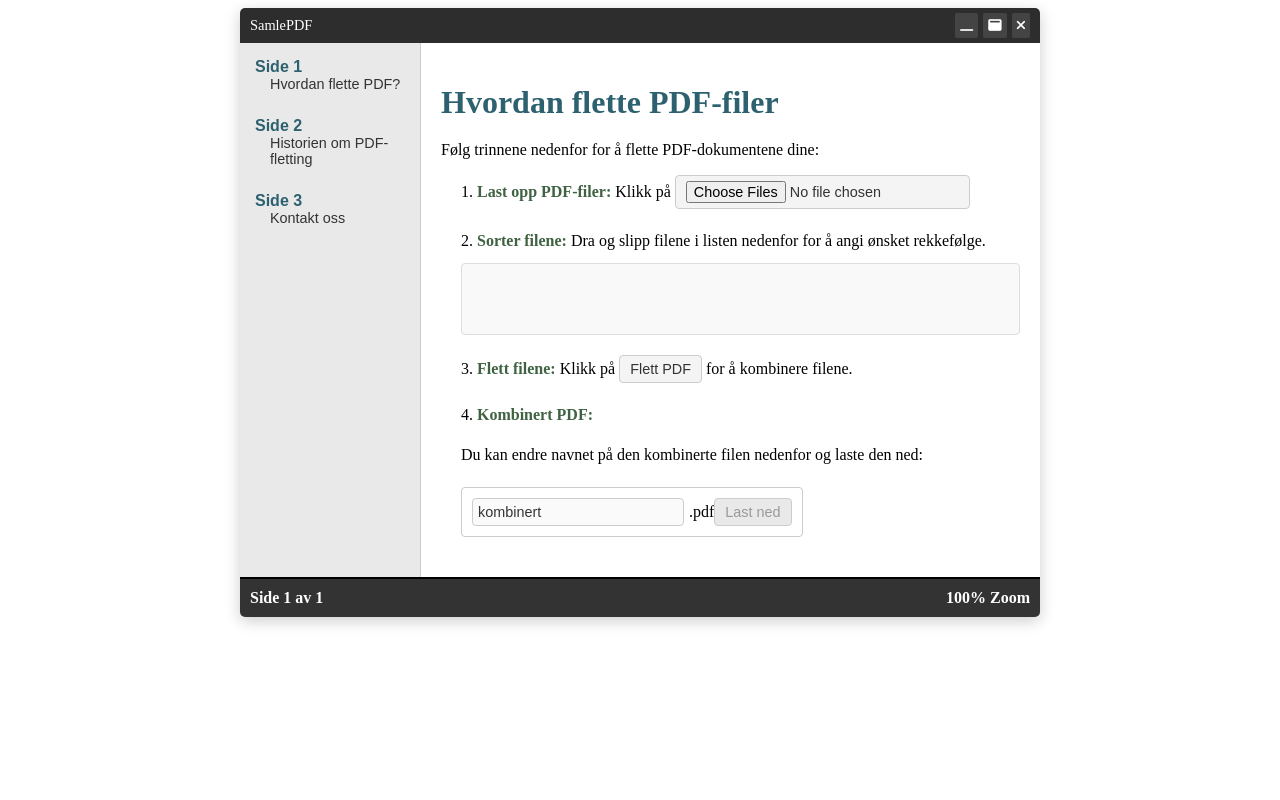
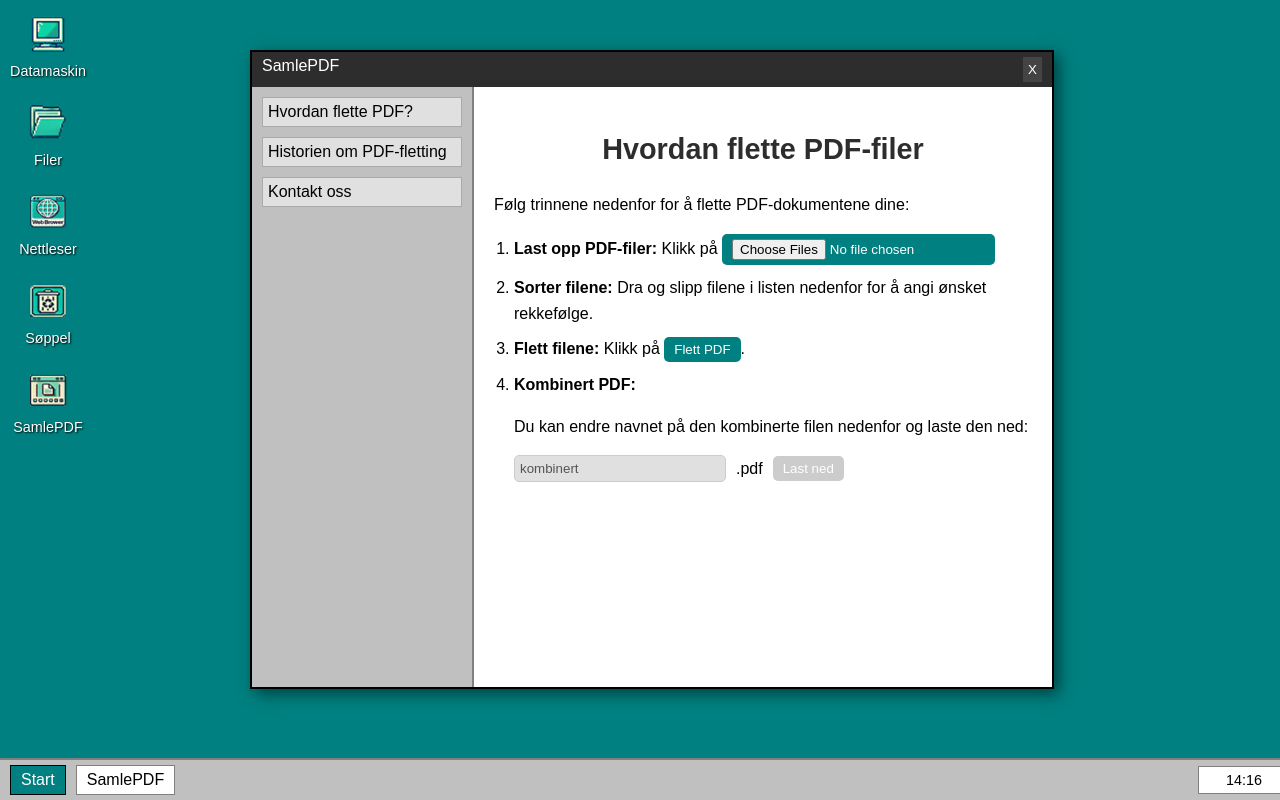
Before and after one commit to Orjanhell/SamlePDF, a Flask app: page / in a window 1280 px wide. Run offline with Flask 3, Linux system fonts and the light colour scheme.

Commit message:
Store design endringer

```diff
--- a/static/css/styles.css
+++ b/static/css/styles.css
@@ -1,267 +1,252 @@
-/* Generell layout */
-.window {
-    width: 800px;
-    margin: auto;
-    background: #ffffff;
-    border-radius: 5px;
-    box-shadow: 0 4px 15px rgba(0, 0, 0, 0.2);
+/* Generell styling for Windows 98-look */
+body {
+    background-color: #008080; /* Windows 98 grønn */
+    margin: 0;
+    font-family: Arial, sans-serif;
+}
+
+/* Skrivebordsikoner */
+.desktop-icons {
+    position: absolute;
+    top: 10px;
+    left: 10px;
+    display: flex;
+    flex-direction: column; /* Gjør ikonene vertikale */
+    gap: 20px;
+}
+
+.icon {
     display: flex;
     flex-direction: column;
-    overflow: hidden;
+    align-items: center;
+    text-align: center;
+    cursor: pointer;
+}
+
+.icon img {
+    width: 48px;
+    height: 48px;
+    margin-bottom: 5px;
+}
+
+.icon span {
+    font-size: 0.9rem;
+    color: white;
+    text-shadow: 1px 1px 2px black;
+}
+
+/* Individuelle ikoner */
+.icon.datamaskin img {
+    content: url('/static/images/datamaskin.jpg');
+}
+
+.icon.filer img {
+    content: url('/static/images/filer.jpg');
+}
+
+.icon.nettleser img {
+    content: url('/static/images/nettleser.jpg');
+}
+
+.icon.soppel img {
+    content: url('/static/images/soppel.jpg');
+}
+
+.icon.samlepdf img {
+    content: url('/static/images/SamlePDF.jpg');
+}
+
+/* Start-linjen */
+.start-bar {
+    position: fixed;
+    bottom: 0;
+    left: 0;
+    width: 100%;
+    background: #c0c0c0;
+    display: flex;
+    align-items: center;
+    border-top: 2px solid #808080;
+    height: 40px;
+    padding: 0 10px;
+}
+
+.start-button {
+    background: #008080;
+    color: white;
+    border: 1px solid black;
+    font-size: 1rem;
+    padding: 5px 10px;
+    margin-right: 10px;
+    cursor: pointer;
+}
+
+.start-button:hover {
+    background: #004040;
+}
+
+.task-bar {
+    flex: 1;
+    display: flex;
+    align-items: center;
+}
+
+.task {
+    background: white;
+    border: 1px solid #808080;
+    padding: 5px 10px;
+    margin-right: auto;
+    cursor: pointer;
+}
+
+.clock {
+    background: white;
+    padding: 5px;
+    border: 1px solid #808080;
+    text-align: center;
+    width: 80px;
+    font-size: 0.9rem;
+}
+
+/* Applikasjonsvindu */
+.window {
+    position: absolute;
+    top: 50px;
+    left: 250px;
+    width: 800px;
+    border: 2px solid black;
+    background: white;
+    box-shadow: 5px 5px 15px rgba(0, 0, 0, 0.5);
+}
+
+.title-bar {
+    background: #2d2d2d;
+    color: white;
+    padding: 5px 10px;
+    display: flex;
+    justify-content: space-between;
+}
+
+.title-bar .window-controls button {
+    background: #444;
+    color: white;
+    border: none;
+    padding: 5px;
+    cursor: pointer;
+}
+
+.title-bar .window-controls button:hover {
+    background: #222;
 }
 
 .viewer {
     display: flex;
-    flex: 1;
-    min-height: 500px;
-    max-height: 80vh;
-    overflow-y: auto;
 }
 
-/* Toppmeny */
-.title-bar {
-    background: #2d2d2d;
-    color: #ffffff;
-    display: flex;
-    justify-content: space-between;
-    align-items: center;
-    padding: 5px 10px;
-    font-size: 0.9rem;
-}
-
-.window-controls {
-    display: flex;
-    gap: 5px;
-}
-
-.control-btn {
-    background: #444;
-    border: none;
-    color: #fff;
-    padding: 5px;
-    border-radius: 2px;
-    cursor: pointer;
-    transition: background 0.2s;
-}
-
-.control-btn:hover {
-    background: #666;
-}
-
-/* Verktøylinje */
-.toolbar {
-    background: #f4f4f4;
+.sidebar {
+    width: 200px;
+    background: #c0c0c0;
     padding: 10px;
-    display: flex;
-    gap: 10px;
-    border-bottom: 1px solid #ccc;
-}
-
-/* Sidepanel */
-.sidebar {
-    width: 20%;
-    background: #e9e9e9;
-    padding: 10px;
-    border-right: 1px solid #ccc;
-    overflow-y: auto;
-    font-family: Arial, sans-serif;
+    border-right: 2px solid #808080;
 }
 
 .menu-item {
-    margin-bottom: 15px;
+    margin-bottom: 10px;
+    cursor: pointer;
     padding: 5px;
-    cursor: pointer;
+    background: #e0e0e0;
+    border: 1px solid #aaa;
 }
 
-.menu-item p {
-    margin: 0;
-    font-weight: bold;
-    color: #2D616F;
+.menu-item:hover {
+    background: #d0d0d0;
 }
 
-.menu-item span {
-    display: block;
-    margin-left: 15px;
-    font-size: 0.9rem;
-    color: #333333;
-}
-
-/* Fjern hover-effekter på menyen */
-.menu-item:hover {
-    background: none;
-}
-
-/* PDF-siden */
 .pdf-page {
     flex: 1;
     padding: 20px;
     overflow-y: auto;
+    font-size: 1rem;
+    line-height: 1.6;
 }
 
-.pdf-page h1 {
-    font-size: 2rem;
+h1 {
+    font-size: 1.8rem;
     margin-bottom: 20px;
-    color: #2D616F;
+    color: #2d2d2d;
+    text-align: center;
 }
 
-.pdf-page ol {
+h2 {
+    font-size: 1.5rem;
+    margin-bottom: 15px;
+    color: #2d2d2d;
+}
+
+ol {
     padding-left: 20px;
     margin-bottom: 20px;
-    list-style: decimal inside;
-    color: #000000;
 }
 
-.pdf-page ol li {
-    margin-bottom: 20px;
-    line-height: 1.5;
-    color: #000;
+ol li {
+    margin-bottom: 10px;
 }
 
-.pdf-page ol li strong {
-    color: #3F6242;
-}
-
-.pdf-page a {
-    color: #007bff;
-    text-decoration: none;
-}
-
-.pdf-page a:hover {
-    text-decoration: underline;
-}
-
-/* Fil-liste */
 .file-list {
     margin-top: 10px;
     list-style: none;
-    padding: 10px;
-    background: #f9f9f9;
-    border: 1px solid #ddd;
-    min-height: 50px;
-    border-radius: 4px;
-    display: flex;
-    flex-direction: column;
-    gap: 5px;
+    padding: 0;
 }
 
 .file-list-item {
+    background: #f4f4f4;
+    border: 1px solid #ccc;
+    padding: 10px;
+    border-radius: 5px;
+    margin-bottom: 5px;
     display: flex;
     justify-content: space-between;
     align-items: center;
-    padding: 10px;
-    background: #ffffff;
-    border: 1px solid #ccc;
-    border-radius: 4px;
-    transition: background-color 0.3s ease;
 }
 
-/* Interaktiv fil-liste */
-.file-list-item:hover {
-    background-color: #f0f0f0;
-    cursor: grab;
+.output-section {
+    display: flex;
+    align-items: center;
+    gap: 10px;
+    margin-top: 10px;
 }
 
-.file-list-item:active {
-    cursor: grabbing;
-    opacity: 0.8;
+.rename-input {
+    padding: 5px;
+    border: 1px solid #ccc;
+    border-radius: 5px;
+    width: 200px;
 }
 
-/* Navnefelt */
-.rename-input {
-    border: 1px solid #ccc;
-    border-radius: 4px;
-    padding: 5px;
-    font-size: 0.9rem;
-    width: 200px;
-    color: #333333;
-    font-family: Arial, sans-serif;
-    display: inline-block; /* Samme linje som .pdf */
-    vertical-align: middle; /* Vertikal justering */
-    margin-right: 5px; /* Avstand til .pdf */
+.rename-input:disabled {
+    background: #e0e0e0;
 }
 
-.file-extension {
-    font-size: 0.9rem;
-    color: #333333;
-    margin-left: 0; /* Ingen ekstra avstand */
-    display: inline-block; /* Holder seg på linje med input */
-    vertical-align: middle; /* Matcher input-feltets høyde */
-    line-height: 1.5; /* Juster høyden for å matche input-feltet */
+.btn {
+    padding: 5px 10px;
+    background: #008080;
+    color: white;
+    border: none;
+    border-radius: 5px;
+    cursor: pointer;
 }
 
-/* Output-seksjon */
-.output-section {
-    display: flex;
-    align-items: center; /* Vertikal justering */
-    gap: 10px; /* Mellom input, .pdf og knapp */
-    margin-top: 20px; /* Avstand fra tidligere innhold */
+.btn:hover {
+    background: #006060;
 }
 
-/* Juster knapp og deaktiverte stiler */
-.btn, input[type="file"] {
-    background: #f4f4f4;
-    color: #333333;
-    padding: 5px 10px;
-    border: 1px solid #ccc;
-    border-radius: 4px;
-    font-size: 0.9rem;
-    cursor: pointer;
-    transition: background-color 0.3s ease, border 0.3s ease;
-}
-
-.btn:hover, input[type="file"]:hover {
-    background: #e0e0e0;
-    border-color: #aaa;
-}
-
-#download-btn:disabled {
-    background: #e9e9e9;
-    color: #999;
+.btn:disabled {
+    background: #ccc;
     cursor: not-allowed;
 }
 
-
-/* Fast .pdf tekst */
-.file-extension {
-    font-size: 0.9rem;
-    color: #333333;
-    margin-left: 2px;
-    cursor: default;
+.status-message {
+    margin-top: 20px;
+    color: #2d2d2d;
+    font-size: 1rem;
+    text-align: center;
 }
-
-/* Knappestiler */
-.btn, input[type="file"] {
-    display: inline-block;
-    background: #f4f4f4;
-    color: #333333;
-    padding: 5px 10px;
-    border: 1px solid #ccc;
-    border-radius: 4px;
-    font-size: 0.9rem;
-    font-family: Arial, sans-serif;
-    cursor: pointer;
-    transition: background-color 0.3s ease, border 0.3s ease;
-}
-
-.btn:hover, input[type="file"]:hover {
-    background: #e0e0e0;
-    border-color: #aaa;
-}
-
-#download-btn:disabled {
-    background: #e9e9e9;
-    color: #999;
-    cursor: not-allowed;
-}
-
-/* Statuslinje */
-.status-bar {
-    background: #333333;
-    color: #ffffff;
-    font-weight: bold;
-    display: flex;
-    justify-content: space-between;
-    font-size: 1rem;
-    padding: 10px;
-    border-top: 2px solid #000000;
-}
--- a/static/js/scripts.js
+++ b/static/js/scripts.js
@@ -1,6 +1,6 @@
 let fileList = [];
 let combinedPDFBlob = null;
-let draggingIndex = null; // Deklarert globalt
+let draggingIndex = null; // Indeksen for fila som dras
 
 // Legg til filer
 function addFiles() {
@@ -56,9 +56,9 @@ function removeFile(index) {
 function handleDragOver(e, targetIndex) {
     e.preventDefault();
     if (draggingIndex !== targetIndex) {
-        const item = fileList.splice(draggingIndex, 1)[0];
-        fileList.splice(targetIndex, 0, item);
-        draggingIndex = targetIndex; // Oppdater startindeksen
+        const draggedFile = fileList.splice(draggingIndex, 1)[0];
+        fileList.splice(targetIndex, 0, draggedFile);
+        draggingIndex = targetIndex;
         updateFileList();
     }
 }
@@ -71,7 +71,6 @@ function handleDragEnd() {
     draggingIndex = null; // Nullstill
 }
 
-
 // Flett PDF-filer
 async function uploadAndCombine() {
     if (fileList.length < 2) {
@@ -81,7 +80,7 @@ async function uploadAndCombine() {
 
     const formData = new FormData();
     fileList.forEach((file, index) => {
-        formData.append(`pdfs[${index}]`, file); // Sørger for riktig struktur
+        formData.append(`pdfs[${index}]`, file);
     });
 
     try {
@@ -94,16 +93,15 @@ async function uploadAndCombine() {
             throw new Error(`Serverfeil: ${response.status}`);
         }
 
-        combinedPDFBlob = await response.blob(); // Lagre blob for nedlasting
+        combinedPDFBlob = await response.blob();
 
         // Aktiver input-feltet og knappen
         document.getElementById('output-name').disabled = false;
         document.getElementById('download-btn').disabled = false;
-    } catch (error) {
+            } catch (error) {
         alert('En feil oppstod: ' + error.message);
     }
 }
-
 
 // Last ned kombinert PDF
 function downloadCombinedPDF() {
@@ -111,26 +109,9 @@ function downloadCombinedPDF() {
     const url = window.URL.createObjectURL(combinedPDFBlob);
     const a = document.createElement('a');
     a.href = url;
-    a.download = `${fileName}.pdf`; // Legg til .pdf automatisk
+    a.download = `${fileName}.pdf`;
     a.click();
     window.URL.revokeObjectURL(url);
-}
-
-// Fjern filer
-function removeFile(index) {
-    fileList.splice(index, 1);
-    updateFileList();
-}
-
-// Dra-og-slipp-funksjonalitet
-function handleDragOver(e, targetIndex) {
-    e.preventDefault();
-    if (draggingIndex !== targetIndex) {
-        const item = fileList.splice(draggingIndex, 1)[0];
-        fileList.splice(targetIndex, 0, item);
-        draggingIndex = targetIndex; // Oppdater startindeksen
-        updateFileList();
-    }
 }
 
 // Last dynamisk innhold
@@ -145,19 +126,17 @@ function loadContent(page) {
                 <h1>Hvordan flette PDF-filer</h1>
                 <p>Følg trinnene nedenfor for å flette PDF-dokumentene dine:</p>
                 <ol>
-                    <li><strong>Last opp PDF-filer:</strong> Klikk på <input type="file" id="pdf-file" class="btn" name="pdf-file" accept="application/pdf" multiple onchange="addFiles()" required></li>
+                    <li><strong>Last opp PDF-filer:</strong> Klikk på <input type="file" id="pdf-file" class="btn" name="pdf-file" accept="application/pdf" multiple onchange="addFiles()"></li>
                     <li><strong>Sorter filene:</strong> Dra og slipp filene i listen nedenfor for å angi ønsket rekkefølge.
                         <ul class="file-list" id="file-list"></ul>
                     </li>
-                    <li><strong>Flett filene:</strong> Klikk på <button type="button" class="btn" onclick="uploadAndCombine()">Flett PDF</button> for å kombinere filene.</li>
+                    <li><strong>Flett filene:</strong> Klikk på <button type="button" class="btn" onclick="uploadAndCombine()">Flett PDF</button>.</li>
                     <li><strong>Kombinert PDF:</strong>
                         <p>Du kan endre navnet på den kombinerte filen nedenfor og laste den ned:</p>
                         <div class="output-section">
-                            <div class="file-list-item">
-                                <input type="text" id="output-name" value="kombinert" class="rename-input" disabled>
-                                <span>.pdf</span>
-                                <button class="btn" id="download-btn" onclick="downloadCombinedPDF()" disabled>Last ned</button>
-                            </div>
+                            <input type="text" id="output-name" value="kombinert" class="rename-input" disabled>
+                            <span>.pdf</span>
+                            <button class="btn" id="download-btn" onclick="downloadCombinedPDF()" disabled>Last ned</button>
                         </div>
                     </li>
                 </ol>
@@ -192,3 +171,13 @@ function loadContent(page) {
 window.onload = () => {
     loadContent('guiden');
 };
+
+function openApplication() {
+    document.getElementById('samlepdf-app').style.display = 'block';
+
+    const taskBar = document.querySelector('.task-bar');
+    const task = document.createElement('div');
+    task.className = 'task';
+    task.textContent = 'SamlePDF';
+    taskBar.appendChild(task);
+}
--- a/templates/index.html
+++ b/templates/index.html
@@ -3,80 +3,115 @@
 <head>
     <meta charset="UTF-8">
     <meta name="viewport" content="width=device-width, initial-scale=1.0">
-    <title>SamlePDF - Samle flere PDF filer til 1 fil</title>
-    <link rel="stylesheet" href="https://cdnjs.cloudflare.com/ajax/libs/font-awesome/6.0.0-beta3/css/all.min.css">
+    <title>SamlePDF</title>
     <link rel="stylesheet" href="/static/css/styles.css">
 </head>
 <body>
-    <div class="window">
-        <!-- Toppmeny med vindusknapper -->
-        <div class="title-bar">
+    <!-- Skrivebordet -->
+    <div class="desktop-icons">
+        <div class="icon datamaskin">
+            <img src="/static/images/datamaskin.jpg" alt="Datamaskin">
+            <span>Datamaskin</span>
+        </div>
+        <div class="icon filer">
+            <img src="/static/images/filer.jpg" alt="Filer">
+            <span>Filer</span>
+        </div>
+        <div class="icon nettleser">
+            <img src="/static/images/nettleser.jpg" alt="Nettleser">
+            <span>Nettleser</span>
+        </div>
+        <div class="icon soppel">
+            <img src="/static/images/soppel.jpg" alt="Søppel">
+            <span>Søppel</span>
+        </div>
+        <div class="icon samlepdf" onclick="openApplication()">
+            <img src="/static/images/SamlePDF.jpg" alt="SamlePDF">
+            <span>SamlePDF</span>
+        </div>
+    </div>
+
+    <!-- SamlePDF-vindu -->
+    <div id="samlepdf-app" class="window">
+        <div class="title-bar" onmousedown="dragWindow(event)">
             <span class="title">SamlePDF</span>
             <div class="window-controls">
-                <button class="control-btn min"><i class="fas fa-window-minimize"></i></button>
-                <button class="control-btn max"><i class="fas fa-window-maximize"></i></button>
-                <button class="control-btn close"><i class="fas fa-times"></i></button>
+                <button onclick="closeApplication()">X</button>
             </div>
         </div>
-
-        <!-- PDF Viewer Layout -->
-        <div class="viewer">
-            <!-- Sidepanel -->
+        <div class="viewer" style="height: 75vh;">
             <aside class="sidebar">
-                <div class="menu-item" onclick="loadContent('guiden')">
-                    <p>Side 1</p>
-                    <span>Hvordan flette PDF?</span>
-                </div>
-                <div class="menu-item" onclick="loadContent('historien')">
-                    <p>Side 2</p>
-                    <span>Historien om PDF-fletting</span>
-                </div>
-                <div class="menu-item" onclick="loadContent('kontakt')">
-                    <p>Side 3</p>
-                    <span>Kontakt oss</span>
-                </div>
+                <div class="menu-item" onclick="loadContent('guiden')">Hvordan flette PDF?</div>
+                <div class="menu-item" onclick="loadContent('historien')">Historien om PDF-fletting</div>
+                <div class="menu-item" onclick="loadContent('kontakt')">Kontakt oss</div>
             </aside>
-
-            <!-- Hovedinnhold -->
             <main class="pdf-page" id="main-content">
-                <h1>Hvordan flette PDF-filer</h1>
-                <p>Følg trinnene nedenfor for å flette PDF-dokumentene dine:</p>
-                <ol>
-                    <li>
-                        <strong>Last opp PDF-filer:</strong>
-                        Klikk på <input type="file" id="pdf-file" class="btn" name="pdf-file" accept="application/pdf" multiple onchange="addFiles()" required>
-                    </li>
-                    <li>
-                        <strong>Sorter filene:</strong>
-                        Dra og slipp filene i listen nedenfor for å angi ønsket rekkefølge.
-                        <ul class="file-list" id="file-list"></ul>
-                    </li>
-                    <li>
-                        <strong>Flett filene:</strong>
-                        Klikk på <button type="button" class="btn" onclick="uploadAndCombine()">Flett PDF</button> for å kombinere filene.
-                    </li>
-                    <li>
-                        <strong>Kombinert PDF:</strong>
-                        <p>Du kan endre navnet på den kombinerte filen nedenfor og laste den ned:</p>
-                        <div class="output-section">
-                        <div class="file-list-item">
-                            <input type="text" id="output-name" value="kombinert" class="rename-input">
-                            <span class="file-extension">.pdf</span>
-                            <button class="btn" id="download-btn" onclick="downloadCombinedPDF()" disabled>Last ned</button>
-                        </div>
-                    </div>
-
-                    </li>
-                </ol>
+                <!-- Innhold lastes inn dynamisk her -->
             </main>
         </div>
+    </div>
 
-        <!-- Statuslinje -->
-        <div class="status-bar">
-            <span>Side 1 av 1</span>
-            <span>100% Zoom</span>
+    <!-- Start-linje -->
+    <div class="start-bar">
+        <button class="start-button">Start</button>
+        <div class="task-bar">
+            <div class="task" id="task-samlepdf" style="display: none;">SamlePDF</div>
         </div>
+        <div class="clock" id="clock">00:00</div>
     </div>
+
     <script src="/static/js/scripts.js"></script>
+    <script>
+        let isDragging = false;
+        let offsetX = 0;
+        let offsetY = 0;
+        const windowElement = document.getElementById('samlepdf-app');
+        const taskElement = document.getElementById('task-samlepdf');
+
+        function openApplication() {
+            windowElement.style.display = 'block';
+            taskElement.style.display = 'block';
+            loadContent('guiden');
+        }
+
+        function closeApplication() {
+            windowElement.style.display = 'none';
+            taskElement.style.display = 'none';
+        }
+
+        function dragWindow(event) {
+            isDragging = true;
+            offsetX = event.clientX - windowElement.offsetLeft;
+            offsetY = event.clientY - windowElement.offsetTop;
+            document.addEventListener('mousemove', moveWindow);
+            document.addEventListener('mouseup', stopDragging);
+        }
+
+        function moveWindow(event) {
+            if (isDragging) {
+                windowElement.style.left = `${event.clientX - offsetX}px`;
+                windowElement.style.top = `${event.clientY - offsetY}px`;
+            }
+        }
+
+        function stopDragging() {
+            isDragging = false;
+            document.removeEventListener('mousemove', moveWindow);
+            document.removeEventListener('mouseup', stopDragging);
+        }
+
+        function updateClock() {
+            const now = new Date();
+            const hours = String(now.getHours()).padStart(2, '0');
+            const minutes = String(now.getMinutes()).padStart(2, '0');
+            document.getElementById('clock').textContent = `${hours}:${minutes}`;
+        }
+
+        window.onload = () => {
+            openApplication();
+            updateClock();
+            setInterval(updateClock, 1000);
+        };
+    </script>
 </body>
 </html>
```
Also changed, not shown: static/images/SamlePDF.jpg (added), static/images/datamaskin.jpg (added), static/images/filer.jpg (added), static/images/nettleser.jpg (added), static/images/soppel.jpg (added).
